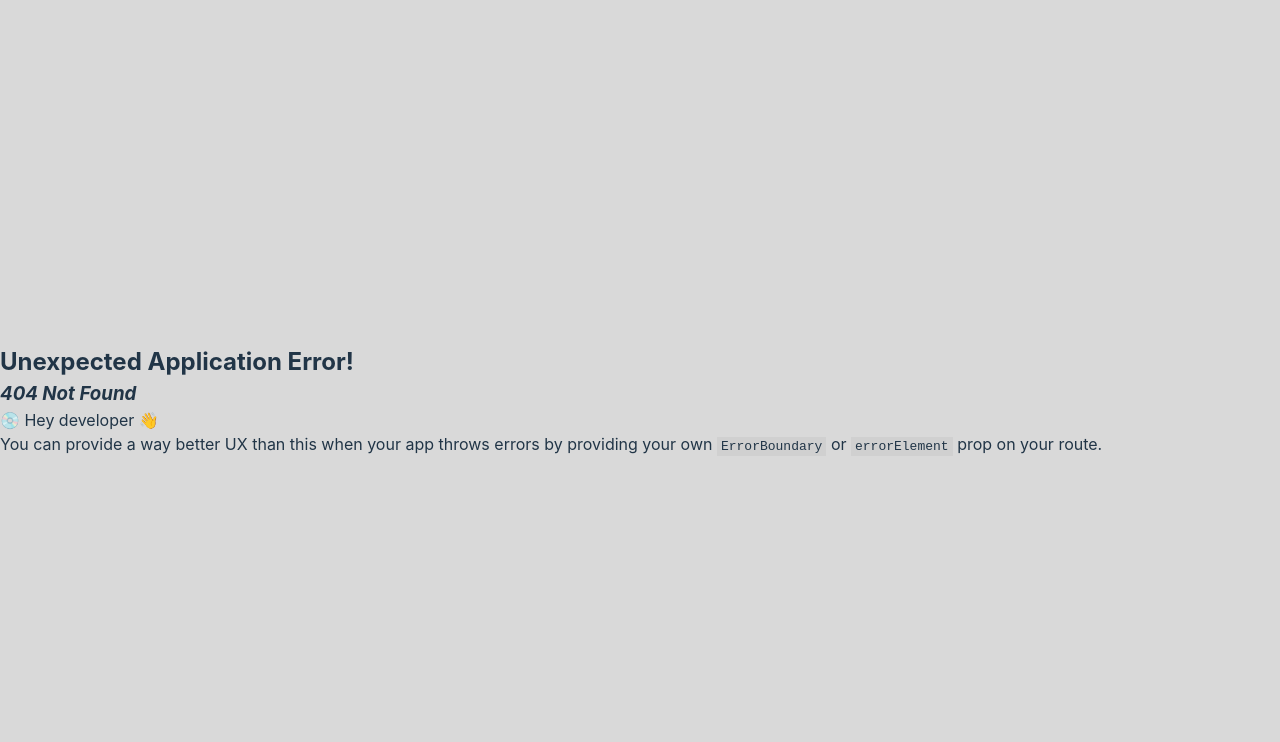
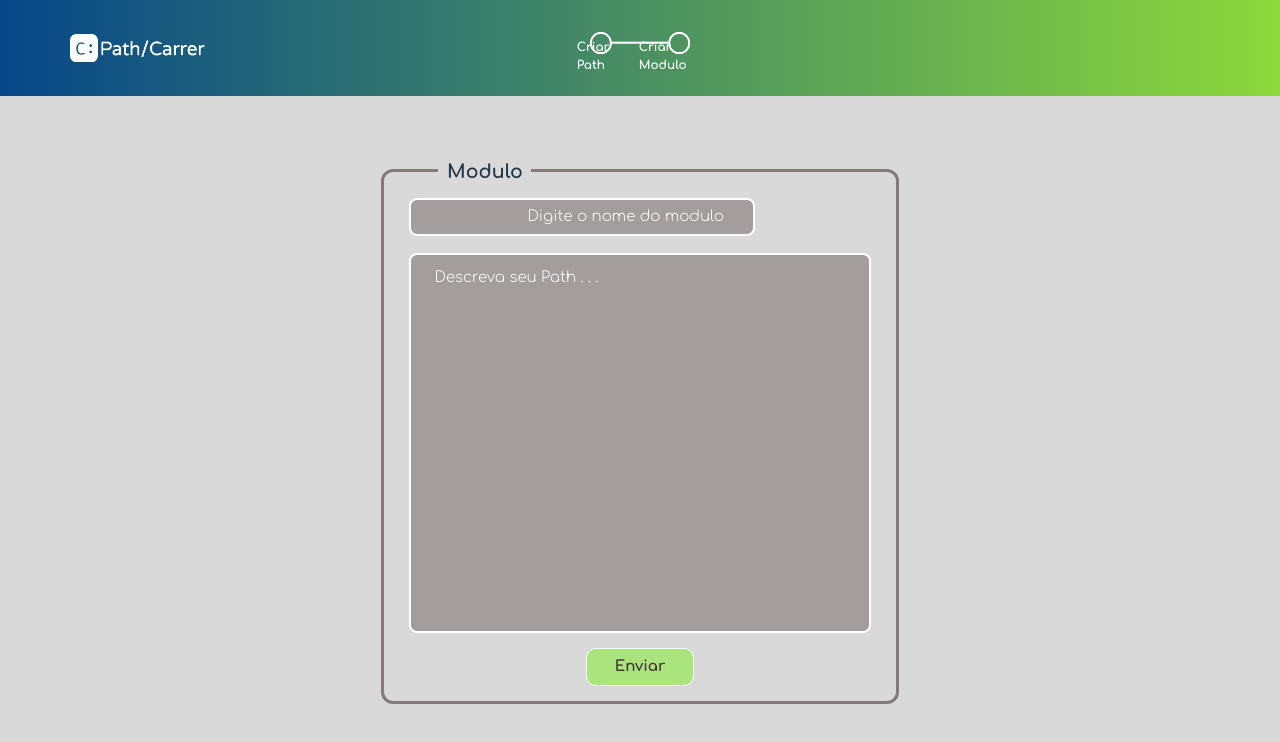
Before and after one commit to AlisonMartinss/Path-Directory---Front, a React (Vite) app in the folder PathDirectory/: page /loby/path/modulo in a window 1280 px wide. Before the commit this address had no page. Shown: the top 742 px of the page. Built offline with nearby package versions, Linux system fonts and the light colour scheme.

Commit message:
Trabalhando no ContextAPI

```diff
--- a/PathDirectory/src/App.jsx
+++ b/PathDirectory/src/App.jsx
@@ -34,32 +34,20 @@ createBrowserRouter(createRoutesFromElements(
   <Route path="/loby/PathExplorer/ConteudoPath" element={<ConteudoPath/>}/>
 
   {/* Envolvendo apenas as rotas relacionadas a "path" com o contexto */}
-  <Route
-        path="/loby/path"
-        element={
-          <PathProvider>
-            <Path />
-          </PathProvider>
-        }
-  />
-  <Route
-          path="modulo"
-          element={
-            <PathProvider>
-              <Criarmodulo />
-            </PathProvider>
-          }
-  />
-  <Route
-          path="modulo/conteudo"
-          element={
-            <PathProvider>
-              <Conteudo />
-            </PathProvider>
-          }
-  />
+  <Route path="/loby/path" element={
+    <PathProvider>
+      <Path />
+    </PathProvider>}/>
 
+  <Route path="/loby/path/modulo" element={
+    <PathProvider>
+      <Criarmodulo />
+    </PathProvider>}/>
 
+  <Route path="/loby/path/modulo/conteudo" element={
+    <PathProvider>
+       <Conteudo />
+    </PathProvider>}/>
 </Route>
 ))
 
--- a/PathDirectory/src/Pages/CriarModulo/Criarmodulo.jsx
+++ b/PathDirectory/src/Pages/CriarModulo/Criarmodulo.jsx
@@ -1,24 +1,24 @@
 import '../CriarModulo/Criarmodulo.css'
 import '../../../public/Midias/etapas-img.png'
 import Home2 from '../Home2/Home2';
-import {useEffect, useState} from 'react'
+
+import {useContext, useEffect, useState} from 'react'
+import { PathContext } from '../../Providers/pathProvider';
 
 function Criarmodulo () {
 
-    const [formData, setFormData] = useState({
-      name: "",
-      descripitions: "",
-    });
+    const {formDataModulo, setFormDataModulo} = useContext(PathContext);
+
 
     const handleInputChange = (event) => {
         const { name, value } = event.target;
-        setFormData({ ...formData, [name]: value });
+        setFormDataModulo({ ...formDataModulo, [name]: value });
       };
 
     useEffect(function() {
-      console.log(formData.name);
-      console.log(formData.descripitions);
-    },[formData]);
+      console.log(formDataModulo.name);
+      console.log(formDataModulo.descripitions);
+    },[formDataModulo]);
 
 
     return (
--- a/PathDirectory/src/Pages/Path/Path.jsx
+++ b/PathDirectory/src/Pages/Path/Path.jsx
@@ -12,36 +12,32 @@ import { PathContext } from '../../Providers/pathProvider';
 
 function Path () {
 
-  const {setFormData, formData} = useContext(PathContext);
+  const {formDataPath, setFormDataPath} = useContext(PathContext);
 
-  /*const [formData, setFormData] = useState({
-    name: "",
-    descripitions: "",
-    adjectives: ["1","2","3","4","5"],
-  });*/
+
 
   const handleInputChange = (event) => {
     const { name, value } = event.target;
-    setFormData({ ...formData, [name]: value });
+    setFormDataPath({ ...formDataPath, [name]: value });
   };
 
   const handleModuloChange = (event,index) => {
-    const updatedModulos = [...formData.adjectives];
+    const updatedModulos = [...formDataPath.adjectives];
     updatedModulos[index] =  event.target.value;
-    setFormData({ ...formData, adjectives: updatedModulos });
+    setFormDataPath({ ...formDataPath, adjectives: updatedModulos });
   };
 
   useEffect(function() {
-    console.log(formData.name);
-    console.log(formData.descripitions);
-  },[formData]);
+    console.log(formDataPath.name);
+    console.log(formDataPath.descripitions);
+  },[formDataPath]);
 
   useEffect(function() {
     console.log("=-=-=-=-=- TENTANDO MOSTRAR LISTA -=-=-=-=-=");
-    for (let i = 0; i < formData.adjectives.length; i++){
-      console.log(formData.adjectives[i]);
+    for (let i = 0; i < formDataPath.adjectives.length; i++){
+      console.log(formDataPath.adjectives[i]);
     }
-  },[formData.adjectives]);
+  },[formDataPath.adjectives]);
 
   /*const [adjectives, setadjectives] = useState([]);
     const [pathName, setPath] = useState();
@@ -58,7 +54,15 @@ function Path () {
     for (let i = 0; i < adjectives.length; i++){
       console.log(adjectives[i]);
     }
-  }, [adjectives]);  //Dependendo de `index` e `adjetivosLista`, o efeito será executado */
+  }, [adjectives]);
+
+  const [formData, setFormData] = useState({
+    name: "",
+    descripitions: "",
+    adjectives: ["1","2","3","4","5"],
+  });
+
+  //Dependendo de `index` e `adjetivosLista`, o efeito será executado */
 
 
 
--- a/PathDirectory/src/Providers/pathProvider.jsx
+++ b/PathDirectory/src/Providers/pathProvider.jsx
@@ -5,12 +5,17 @@ import { createContext, useState } from "react";
 export const PathContext = createContext();
 
 export const PathProvider = ({ children }) => {
-    const [formData, setFormData] = useState({
+    const [formDataPath, setFormDataPath] = useState({
         name: "",
         descripitions: "",
         adjectives: ["1","2","3","4","5"],
     });
- return <PathContext.Provider value={{setFormData,formData}}>
+
+    const [formDataModulo, setFormDataModulo] = useState({
+        name: "",
+        descripitions: "",
+      });
+ return <PathContext.Provider value={{formDataPath,setFormDataPath,formDataModulo,setFormDataModulo}}>
             {children}
         </PathContext.Provider>
 }
```
